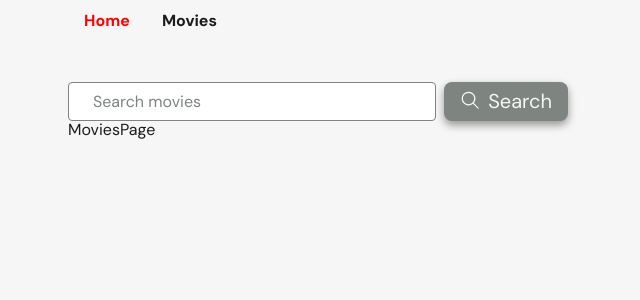
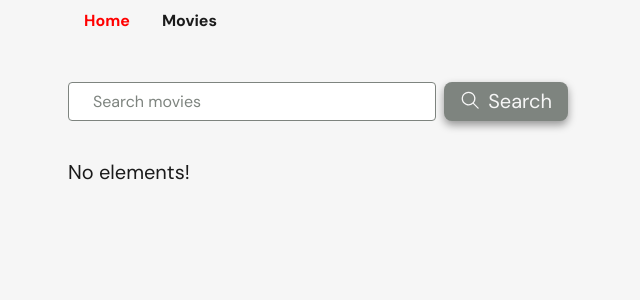
Before and after one commit to aandrea-alex/goit-react-hw-05, a React (Vite) app: page /movies in a window 1280 px wide. Shown: the top 300 px of the page, without its empty margins (236-876 px from the left). Built offline with nearby package versions, Linux system fonts and the light colour scheme.

Commit message:
added MoviesPage

```diff
--- a/src/pages/MoviesPage/MoviesPage.jsx
+++ b/src/pages/MoviesPage/MoviesPage.jsx
@@ -1,6 +1,7 @@
 
 import { useState, useEffect } from 'react';
 import { useSearchParams } from 'react-router-dom';
+import { Toaster } from 'react-hot-toast';
 import AppContainer from '../../components/AppContainer/AppContainer';
 import AppSection from '../../components/AppSection/AppSection';
 import SearchBar from '../../components/SearchBar/SearchBar';
@@ -8,7 +9,10 @@ import errNotify from '../../notifications/errorNotify';
 import {ERR_EMPTY_SEARCH} from '../../notifications/constants';
 import useFetchData from '../../hooks/useFetchData';
 import ApiService from '../../api/ApiService';
-// import InfinityLoader from '../../UI/loader/Infinity/Infinity';
+import InfinityLoader from '../../components/Infinity/Infinity';
+import ErrorMessage from '../../components/ErrorMessage/ErrorMessage';
+import ItemsList from '../../components/ItemsList/ItemsList';
+import { NO_ELEMENTS } from '../../components/ErrorMessage/constants';
 
 const MoviesPage = () => {
   const [items, setItems] = useState([]);
@@ -40,8 +44,15 @@ const MoviesPage = () => {
           onSearch={handleSearch}
           initialValue={searchParams.get('search')}
         />
-      <p>MoviesPage</p>
+       <InfinityLoader isLoading={loading} />
+       {error && <ErrorMessage />}
+       {items.length ? (
+          <ItemsList items={items} />
+        ) : (
+          <ErrorMessage msg={NO_ELEMENTS} />
+        )}
       </AppSection>
+      <Toaster />
     </AppContainer>
   );
 };
```
